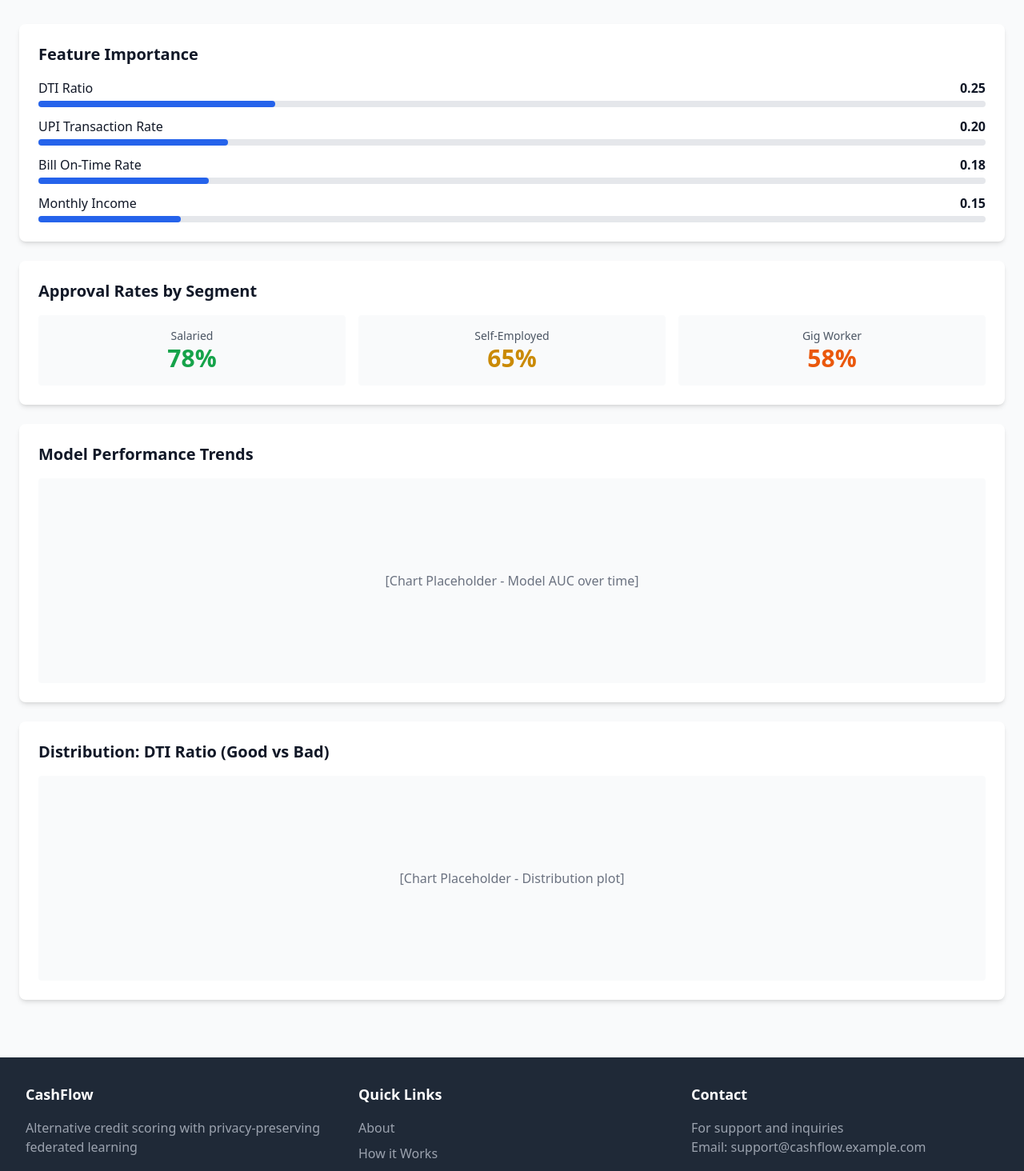
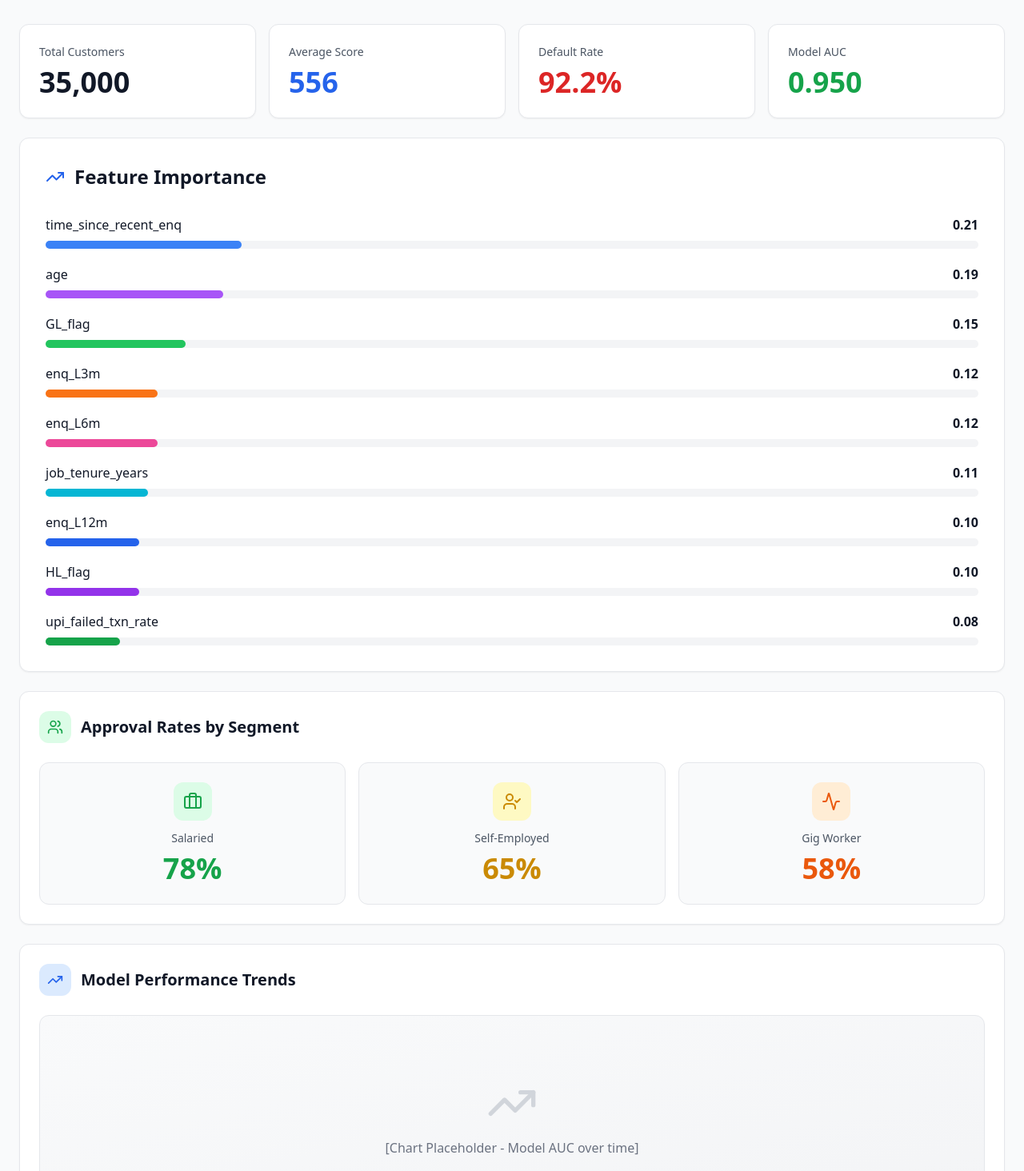
Before and after one commit to NishBaIry/Alternative-Credit-Scoring-System-with-Federated-Learning, a React (Vite) app in the folder frontend-bank-a/: page /staff/analytics in a window 1280 px wide. Shown: the part 126-1590 px from the top of the page at 80% size. Built offline with nearby package versions, Linux system fonts and the light colour scheme.

Commit message:
updated staff analytics page

```diff
--- a/frontend-bank-a/src/pages/StaffAnalytics.jsx
+++ b/frontend-bank-a/src/pages/StaffAnalytics.jsx
@@ -1,95 +1,191 @@
-// StaffAnalytics.jsx
-// Monitoring and explainability page for risk team.
-// Charts for feature importance, distribution of key features by label, approval rates.
-// Data from /staff/model/analytics (backend precomputes summaries).
-// Use ChartPlaceholder components now; can hook real charts later.
-// Optional fairness view: approval by gender/region/income type if time permits.
-
 import React from 'react';
+import { motion } from 'framer-motion';
+import {
+  BarChart3,
+  TrendingUp,
+  PieChart,
+  Activity,
+  Users,
+  Briefcase,
+  UserCheck
+} from 'lucide-react';
 
 const StaffAnalytics = () => {
+  const featureData = [
+    { name: 'time_since_recent_enq', value: 0.21, color: 'bg-blue-500' },
+    { name: 'age', value: 0.19, color: 'bg-purple-500' },
+    { name: 'GL_flag', value: 0.15, color: 'bg-green-500' },
+    { name: 'enq_L3m', value: 0.12, color: 'bg-orange-500' },
+    { name: 'enq_L6m', value: 0.12, color: 'bg-pink-500' },
+    { name: 'job_tenure_years', value: 0.11, color: 'bg-cyan-500' },
+    { name: 'enq_L12m', value: 0.10, color: 'bg-blue-600' },
+    { name: 'HL_flag', value: 0.10, color: 'bg-purple-600' },
+    { name: 'upi_failed_txn_rate', value: 0.08, color: 'bg-green-600' }
+  ];
+
   return (
     <div className="min-h-screen bg-gray-50 p-6">
       <div className="max-w-7xl mx-auto">
-        <h1 className="text-3xl font-bold mb-8">Analytics & Monitoring</h1>
+        <motion.h1
+          initial={{ opacity: 0, y: -20 }}
+          animate={{ opacity: 1, y: 0 }}
+          className="text-3xl font-bold mb-8 text-gray-900"
+        >
+          Analytics & Monitoring
+        </motion.h1>
 
         <div className="grid gap-6">
-          <div className="card">
-            <h2 className="text-xl font-semibold mb-4">Feature Importance</h2>
-            <div className="space-y-3">
-              <div>
-                <div className="flex justify-between mb-1">
-                  <span>DTI Ratio</span>
-                  <span className="font-semibold">0.25</span>
+          {/* Top Metrics Row */}
+          <div className="grid grid-cols-1 md:grid-cols-4 gap-4">
+            <motion.div
+              initial={{ opacity: 0, y: 20 }}
+              animate={{ opacity: 1, y: 0 }}
+              transition={{ delay: 0.1, duration: 0.5 }}
+              className="bg-white rounded-xl shadow-sm p-6 border border-gray-200"
+            >
+              <p className="text-sm text-gray-600 mb-2">Total Customers</p>
+              <p className="text-4xl font-bold text-gray-900">35,000</p>
+            </motion.div>
+
+            <motion.div
+              initial={{ opacity: 0, y: 20 }}
+              animate={{ opacity: 1, y: 0 }}
+              transition={{ delay: 0.15, duration: 0.5 }}
+              className="bg-white rounded-xl shadow-sm p-6 border border-gray-200"
+            >
+              <p className="text-sm text-gray-600 mb-2">Average Score</p>
+              <p className="text-4xl font-bold text-blue-600">556</p>
+            </motion.div>
+
+            <motion.div
+              initial={{ opacity: 0, y: 20 }}
+              animate={{ opacity: 1, y: 0 }}
+              transition={{ delay: 0.2, duration: 0.5 }}
+              className="bg-white rounded-xl shadow-sm p-6 border border-gray-200"
+            >
+              <p className="text-sm text-gray-600 mb-2">Default Rate</p>
+              <p className="text-4xl font-bold text-red-600">92.2%</p>
+            </motion.div>
+
+            <motion.div
+              initial={{ opacity: 0, y: 20 }}
+              animate={{ opacity: 1, y: 0 }}
+              transition={{ delay: 0.25, duration: 0.5 }}
+              className="bg-white rounded-xl shadow-sm p-6 border border-gray-200"
+            >
+              <p className="text-sm text-gray-600 mb-2">Model AUC</p>
+              <p className="text-4xl font-bold text-green-600">0.950</p>
+            </motion.div>
+          </div>
+
+          {/* Feature Importance */}
+          <motion.div
+            initial={{ opacity: 0, y: 20 }}
+            animate={{ opacity: 1, y: 0 }}
+            transition={{ delay: 0.3, duration: 0.5 }}
+            className="bg-white rounded-xl shadow-sm p-8 border border-gray-200"
+          >
+            <div className="flex items-center gap-3 mb-8">
+              <TrendingUp className="w-6 h-6 text-blue-600" />
+              <h2 className="text-2xl font-bold text-gray-900">Feature Importance</h2>
+            </div>
+            <div className="space-y-5">
+              {featureData.map((feature, index) => (
+                <div key={index}>
+                  <div className="flex justify-between mb-2">
+                    <span className="text-gray-900 font-medium">{feature.name}</span>
+                    <span className="font-bold text-gray-900">{feature.value.toFixed(2)}</span>
+                  </div>
+                  <div className="w-full bg-gray-100 rounded-full h-2.5">
+                    <div
+                      className={`${feature.color} h-2.5 rounded-full transition-all duration-700`}
+                      style={{ width: `${feature.value * 100}%` }}
+                    ></div>
+                  </div>
                 </div>
-                <div className="w-full bg-gray-200 rounded-full h-2">
-                  <div className="bg-primary-600 h-2 rounded-full" style={{ width: '25%' }}></div>
+              ))}
+            </div>
+          </motion.div>
+
+          {/* Approval Rates */}
+          <motion.div
+            initial={{ opacity: 0, y: 20 }}
+            animate={{ opacity: 1, y: 0 }}
+            transition={{ delay: 0.4, duration: 0.5 }}
+            className="bg-white rounded-xl shadow-sm p-6 border border-gray-200"
+          >
+            <div className="flex items-center gap-3 mb-6">
+              <div className="w-10 h-10 bg-green-100 rounded-xl flex items-center justify-center">
+                <Users className="w-5 h-5 text-green-600" />
+              </div>
+              <h2 className="text-xl font-semibold text-gray-900">Approval Rates by Segment</h2>
+            </div>
+            <div className="grid grid-cols-1 md:grid-cols-3 gap-4">
+              <div className="text-center p-6 bg-gray-50 rounded-xl border border-gray-200 hover:shadow-md transition-shadow">
+                <div className="w-12 h-12 bg-green-100 rounded-xl flex items-center justify-center mx-auto mb-3">
+                  <Briefcase className="w-6 h-6 text-green-600" />
                 </div>
+                <p className="text-sm text-gray-600 mb-2 font-medium">Salaried</p>
+                <p className="text-4xl font-bold text-green-600">78%</p>
               </div>
-
-              <div>
-                <div className="flex justify-between mb-1">
-                  <span>UPI Transaction Rate</span>
-                  <span className="font-semibold">0.20</span>
+              <div className="text-center p-6 bg-gray-50 rounded-xl border border-gray-200 hover:shadow-md transition-shadow">
+                <div className="w-12 h-12 bg-yellow-100 rounded-xl flex items-center justify-center mx-auto mb-3">
+                  <UserCheck className="w-6 h-6 text-yellow-600" />
                 </div>
-                <div className="w-full bg-gray-200 rounded-full h-2">
-                  <div className="bg-primary-600 h-2 rounded-full" style={{ width: '20%' }}></div>
+                <p className="text-sm text-gray-600 mb-2 font-medium">Self-Employed</p>
+                <p className="text-4xl font-bold text-yellow-600">65%</p>
+              </div>
+              <div className="text-center p-6 bg-gray-50 rounded-xl border border-gray-200 hover:shadow-md transition-shadow">
+                <div className="w-12 h-12 bg-orange-100 rounded-xl flex items-center justify-center mx-auto mb-3">
+                  <Activity className="w-6 h-6 text-orange-600" />
                 </div>
-              </div>
-
-              <div>
-                <div className="flex justify-between mb-1">
-                  <span>Bill On-Time Rate</span>
-                  <span className="font-semibold">0.18</span>
-                </div>
-                <div className="w-full bg-gray-200 rounded-full h-2">
-                  <div className="bg-primary-600 h-2 rounded-full" style={{ width: '18%' }}></div>
-                </div>
-              </div>
-
-              <div>
-                <div className="flex justify-between mb-1">
-                  <span>Monthly Income</span>
-                  <span className="font-semibold">0.15</span>
-                </div>
-                <div className="w-full bg-gray-200 rounded-full h-2">
-                  <div className="bg-primary-600 h-2 rounded-full" style={{ width: '15%' }}></div>
-                </div>
+                <p className="text-sm text-gray-600 mb-2 font-medium">Gig Worker</p>
+                <p className="text-4xl font-bold text-orange-600">58%</p>
               </div>
             </div>
-          </div>
+          </motion.div>
 
-          <div className="card">
-            <h2 className="text-xl font-semibold mb-4">Approval Rates by Segment</h2>
-            <div className="grid grid-cols-1 md:grid-cols-3 gap-4">
-              <div className="text-center p-4 bg-gray-50 rounded">
-                <p className="text-sm text-gray-600">Salaried</p>
-                <p className="text-3xl font-bold text-green-600">78%</p>
+          {/* Model Performance Trends */}
+          <motion.div
+            initial={{ opacity: 0, y: 20 }}
+            animate={{ opacity: 1, y: 0 }}
+            transition={{ delay: 0.5, duration: 0.5 }}
+            className="bg-white rounded-xl shadow-sm p-6 border border-gray-200"
+          >
+            <div className="flex items-center gap-3 mb-6">
+              <div className="w-10 h-10 bg-blue-100 rounded-xl flex items-center justify-center">
+                <TrendingUp className="w-5 h-5 text-blue-600" />
               </div>
-              <div className="text-center p-4 bg-gray-50 rounded">
-                <p className="text-sm text-gray-600">Self-Employed</p>
-                <p className="text-3xl font-bold text-yellow-600">65%</p>
-              </div>
-              <div className="text-center p-4 bg-gray-50 rounded">
-                <p className="text-sm text-gray-600">Gig Worker</p>
-                <p className="text-3xl font-bold text-orange-600">58%</p>
+              <h2 className="text-xl font-semibold text-gray-900">Model Performance Trends</h2>
+            </div>
+            <div className="h-64 flex items-center justify-center bg-gradient-to-br from-gray-50 to-gray-100 rounded-xl border border-gray-200">
+              <div className="text-center">
+                <TrendingUp className="w-16 h-16 text-gray-300 mx-auto mb-3" />
+                <p className="text-gray-500 font-medium">[Chart Placeholder - Model AUC over time]</p>
               </div>
             </div>
-          </div>
+          </motion.div>
 
-          <div className="card">
-            <h2 className="text-xl font-semibold mb-4">Model Performance Trends</h2>
-            <div className="h-64 flex items-center justify-center bg-gray-50 rounded">
-              <p className="text-gray-500">[Chart Placeholder - Model AUC over time]</p>
+          {/* Distribution Plot */}
+          <motion.div
+            initial={{ opacity: 0, y: 20 }}
+            animate={{ opacity: 1, y: 0 }}
+            transition={{ delay: 0.6, duration: 0.5 }}
+            className="bg-white rounded-xl shadow-sm p-6 border border-gray-200"
+          >
+            <div className="flex items-center gap-3 mb-6">
+              <div className="w-10 h-10 bg-orange-100 rounded-xl flex items-center justify-center">
+                <PieChart className="w-5 h-5 text-orange-600" />
+              </div>
+              <h2 className="text-xl font-semibold text-gray-900">Distribution: DTI Ratio (Good vs Bad)</h2>
             </div>
-          </div>
-
-          <div className="card">
-            <h2 className="text-xl font-semibold mb-4">Distribution: DTI Ratio (Good vs Bad)</h2>
-            <div className="h-64 flex items-center justify-center bg-gray-50 rounded">
-              <p className="text-gray-500">[Chart Placeholder - Distribution plot]</p>
+            <div className="h-64 flex items-center justify-center bg-gradient-to-br from-gray-50 to-gray-100 rounded-xl border border-gray-200">
+              <div className="text-center">
+                <PieChart className="w-16 h-16 text-gray-300 mx-auto mb-3" />
+                <p className="text-gray-500 font-medium">[Chart Placeholder - Distribution plot]</p>
+              </div>
             </div>
-          </div>
+          </motion.div>
         </div>
       </div>
     </div>
```
